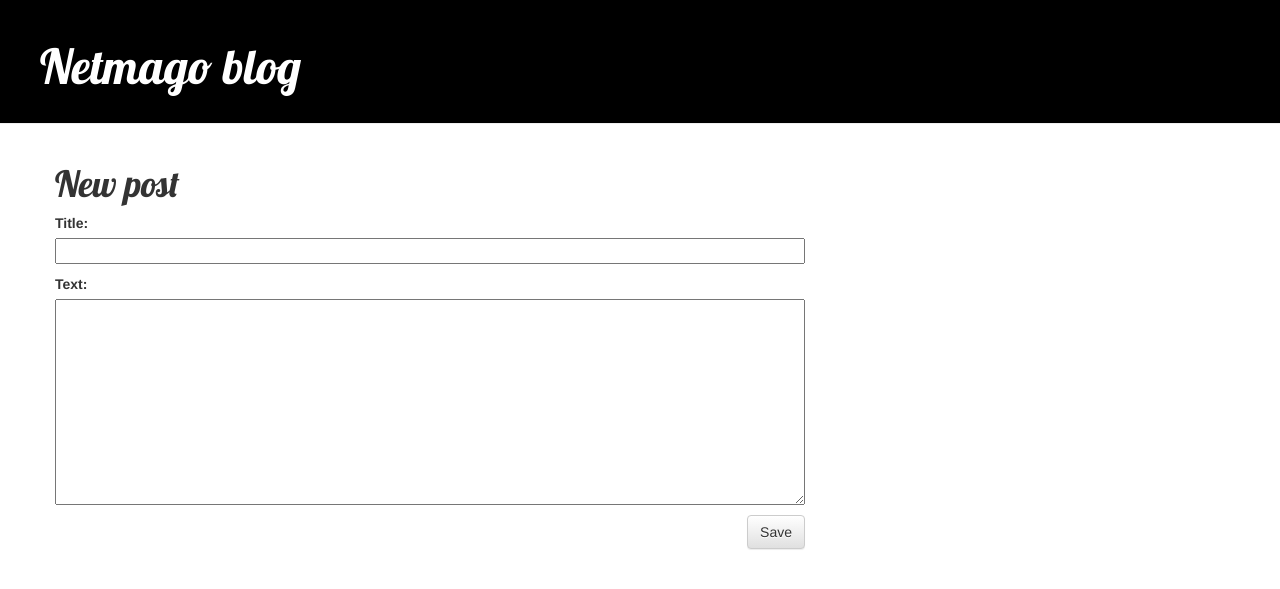
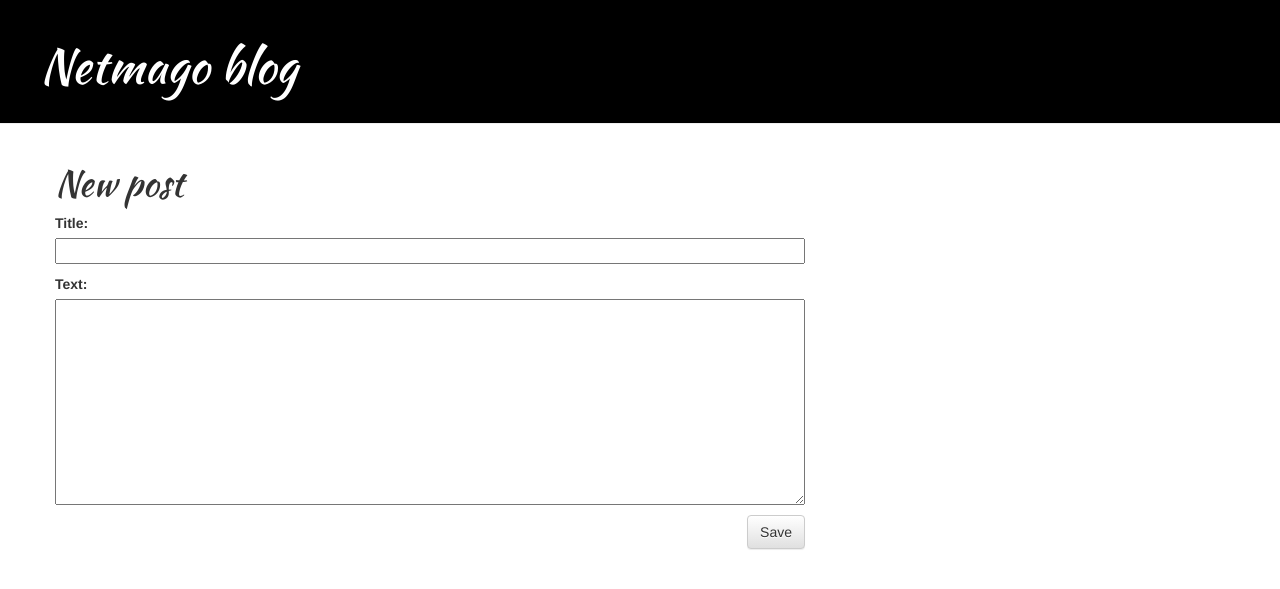
Before and after one commit to netmago/my-first-blog, a Django app: template blog/templates/blog/post_edit.html in a window 1280 px wide. Shown: the top 589 px of the page. Run offline with Django 3.2, Linux system fonts and the light colour scheme; the template is opened without the code that fills it: values that come from a table or form of the project are taken from there, others are empty; some libraries are stand-ins or nearby versions.

Commit message:
czcionka

```diff
--- a/blog/templates/blog/base.html
+++ b/blog/templates/blog/base.html
@@ -4,7 +4,7 @@
         <title>Netmago blog</title>
         <link rel="stylesheet" href="//maxcdn.bootstrapcdn.com/bootstrap/3.2.0/css/bootstrap.min.css">
         <link rel="stylesheet" href="//maxcdn.bootstrapcdn.com/bootstrap/3.2.0/css/bootstrap-theme.min.css">
-        <link href="//fonts.googleapis.com/css?family=Lobster&subset=latin,latin-ext" rel="stylesheet" type="text/css">
+        <link href="https://fonts.googleapis.com/css?family=Kaushan+Script&amp;subset=latin-ext" rel="stylesheet" type="text/css">
         <link rel="stylesheet" href="{% static 'css/blog.css' %}">
     </head>
     <body>
--- a/static/css/blog.css
+++ b/static/css/blog.css
@@ -15,7 +15,7 @@
 }
 
 h1, h2, h3, h4 {
-    font-family: 'Lobster', cursive;
+    font-family: 'Kaushan Script', cursive;
 }
 
 .date {
```
